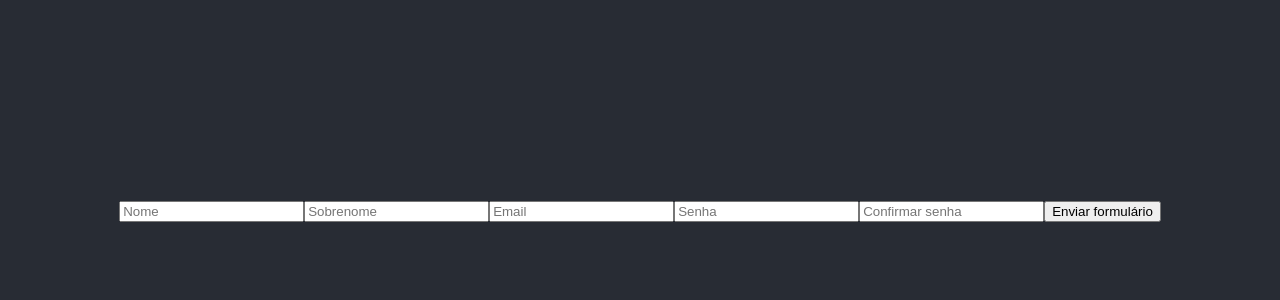
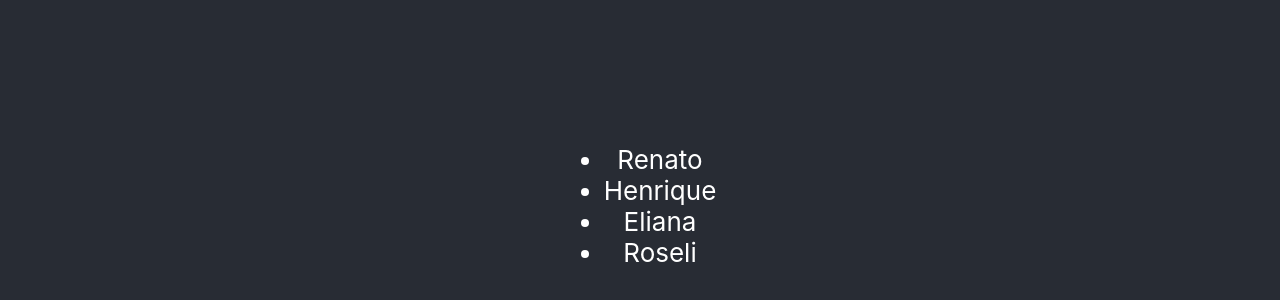
Before and after one commit to tatoap/especialista_react_project, a React (Create React App) app: page / in a window 1280 px wide. Shown: the part 194-494 px from the top of the page. Built offline with nearby package versions, Linux system fonts and the light colour scheme.

Commit message:
Renderizando listas

```diff
--- a/src/App.tsx
+++ b/src/App.tsx
@@ -1,12 +1,18 @@
+import { toNamespacedPath } from 'node:path/win32';
 import './App.css';
 import Form from './components/Form';
 
 function App() {
+  const names = ['Renato', 'Henrique', 'Eliana', 'Roseli']
 
   return (
     <div className="App">
       <header className="App-header">
-        <Form />
+        <ul>
+          {
+            names.map((name, index) => <li key={index}>{name}</li>)
+          }
+        </ul>
       </header>
     </div>
   );
```
